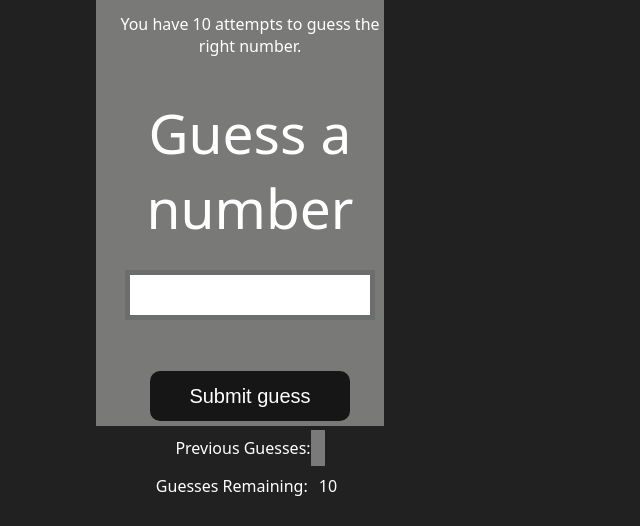
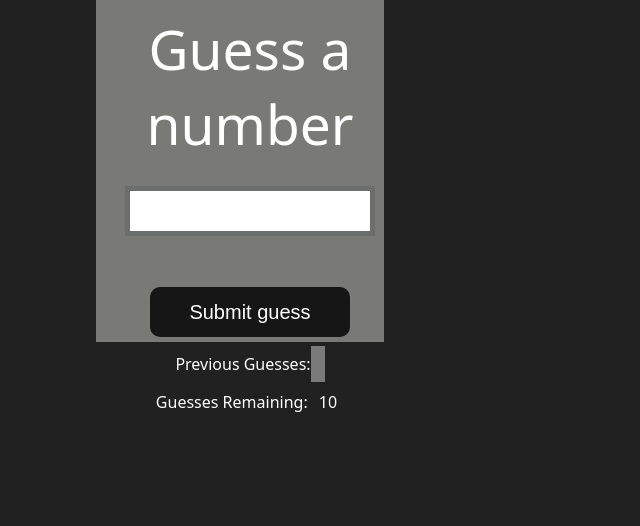
Before and after one commit to ketan-k10/java.script, a plain HTML site: page 07_projects.js/04_guess num/index.html in a window 1280 px wide. Shown: the part 286-812 px from the top of the page, without its empty margins (0-640 px from the left). Drawn offline with Linux system fonts and the light colour scheme.

Commit message:
guess number project

```diff
--- a/07_projects.js/04_guess num/index.html
+++ b/07_projects.js/04_guess num/index.html
@@ -9,15 +9,15 @@
     <link rel="stylesheet" href="../styles.css" />
 
 </head>
-<body style="background-color:#212121; color:#fff;">
-  <nav>
+<body id="body" style="background-color:#212121; color:#fff;">
+  <nav id="nav">
     <a href="/07_projects.js/index.html" aria-current="page">Home</a>
     <a target="_blank" href=""
         >Ketan Joshi</a
       >
   </nav>
 
-    <div id="wrapper">
+    <div class="container">
       <h1>Number guessing game</h1>
     <p>Try and guess a random number between 1 and 100.</p>
     <p>You have 10 attempts to guess the right number.</p>
--- a/07_projects.js/04_guess num/style.css
+++ b/07_projects.js/04_guess num/style.css
@@ -10,10 +10,26 @@ html {
     background-color: #212121;
   }
 
+  #nav{
+    width: 100%;
+  }
+
   .lastResult {
     color: white;
     padding: 7px;
   }
+
+  .container {
+    margin: 10px auto 10px;
+    width: 60%;
+    /* width: 575px; */
+    height: 555px;
+
+    background-color: #797978;
+    padding-left: 20px;
+    text-align: center;
+  }
+
 
   .guesses {
     color: white;
@@ -68,17 +84,6 @@ html {
     background-color: #7a7a7a;
   }
 
-  #wrapper{
-    box-sizing: border-box;
-    margin: 100px auto 100px;
-    width: 60%;
-    /* width: 575px; */
-    height: 555px;
-
-    background-color: #797978;
-    padding-left: 20px;
-    text-align: center;
-  }
   /* #wrapper {
     box-sizing: border-box;
     text-align: center;
@@ -88,7 +93,7 @@ html {
     color: #fff;
     font-size: 25px;
   } */
-
+/*
   #newGame {
     background-color: #161616;
     color: #ffffff;
@@ -98,9 +103,9 @@ html {
     font-size: 20px;
     border-style: none;
     margin-top: 25px;
-    margin-left: 125px;
+    margin-left: 120px;
   }
-
+   */
   h1 {
     background-color: #161616;
 
```
